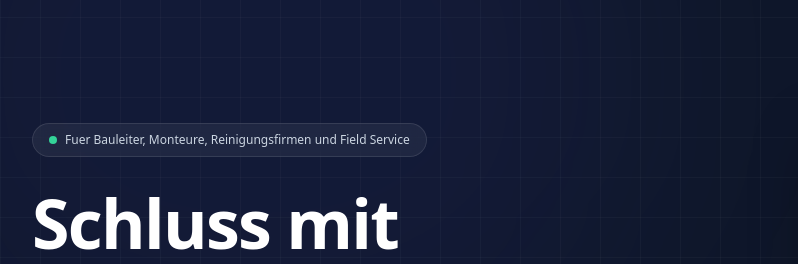
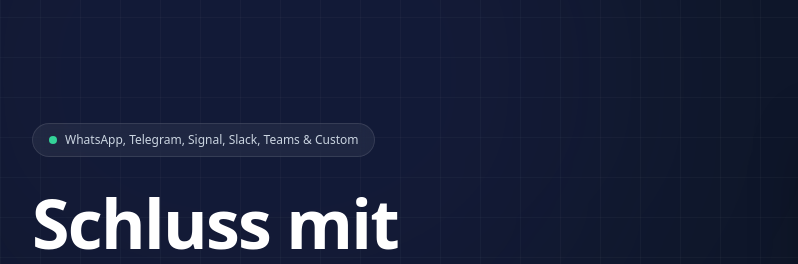
Before and after one commit to NexTechFusion/NexWorker-Repo, an Astro site: page / in a window 1280 px wide. Shown: the part 63-327 px from the top of the page, 0-798 px from the left. Built offline with nearby package versions, Linux system fonts and the light colour scheme; Astro itself is replaced by a stand-in of ours.

Commit message:
feat: Update hero badge to show full messenger support
- Changed from target audiences to messenger platforms
- Now shows: WhatsApp, Telegram, Signal, Slack, Teams & Custom

```diff
--- a/src/pages/index.astro
+++ b/src/pages/index.astro
@@ -18,7 +18,7 @@ import Layout from '../layouts/Layout.astro';
                             <span class="animate-ping absolute inline-flex h-full w-full rounded-full bg-emerald-400 opacity-75"></span>
                             <span class="relative inline-flex rounded-full h-2 w-2 bg-emerald-400"></span>
                         </span>
-                        Fuer Bauleiter, Monteure, Reinigungsfirmen und Field Service
+                        WhatsApp, Telegram, Signal, Slack, Teams & Custom
                     </div>
 
                     <h1 class="text-[2.75rem] leading-[1.05] sm:text-5xl md:text-[3.75rem] lg:text-[4.25rem] font-bold tracking-tight text-white mb-5">
```
